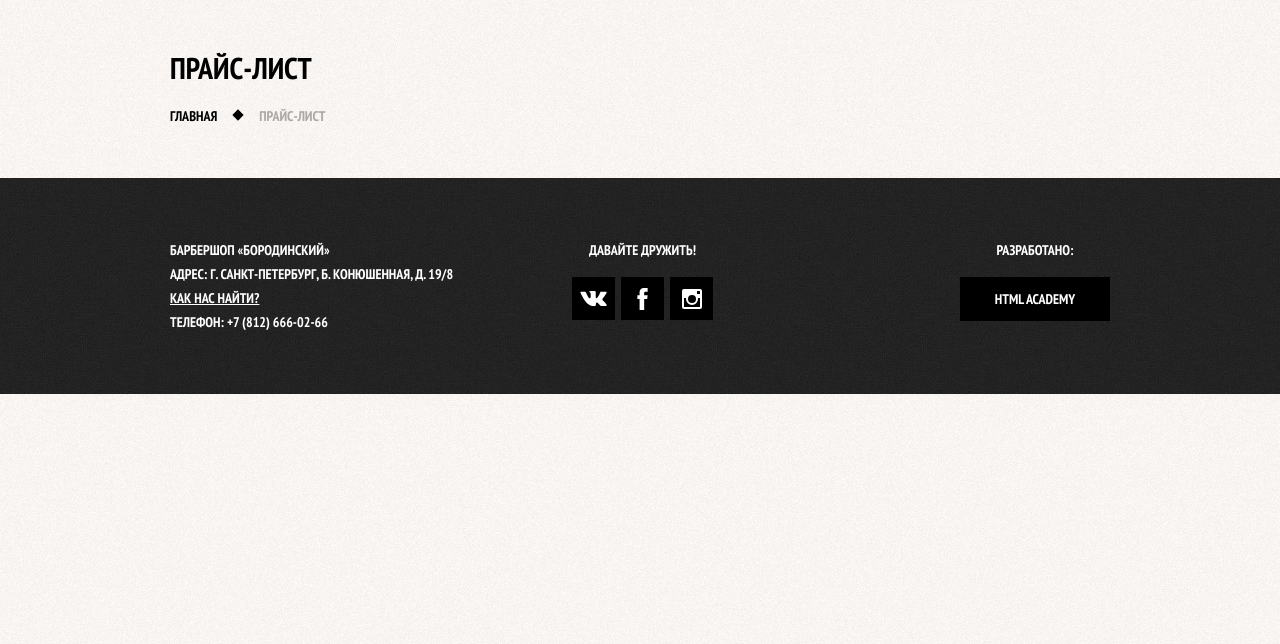
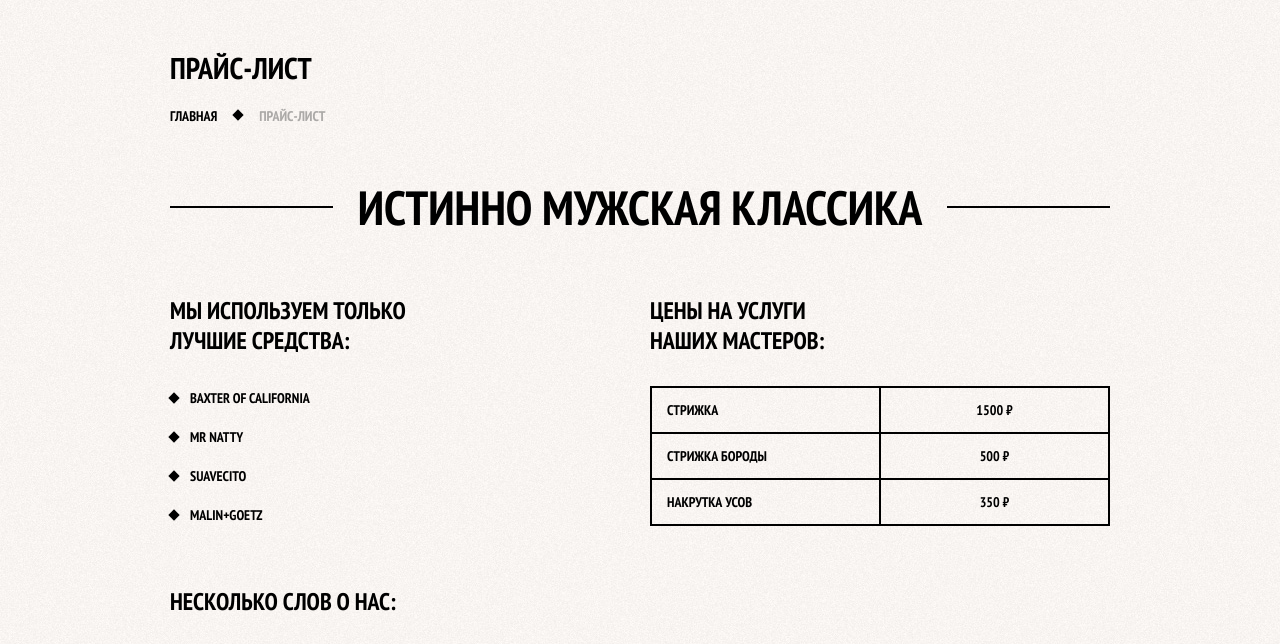
Before and after one commit to VShishova/1006507-barbershop-25, a plain HTML site: page price.html in a window 1280 px wide. Shown: the part 73-717 px from the top of the page. Drawn offline with Linux system fonts and the light colour scheme.

Commit message:
правки

```diff
--- a/css/style.css
+++ b/css/style.css
@@ -863,6 +863,151 @@ input[type="radio"].visually-hidden {
   transform: rotate(45deg);
 }
 
+.inner-content {
+  margin-bottom: 75px;
+}
+
+.inner-content h2 {
+  margin-top: 60px;
+  margin-bottom: 30px;
+
+  font-size: 24px;
+  line-height: 30px;
+}
+
+.inner-content h3 {
+  margin-top: 60px;
+  margin-bottom: 30px;
+
+  font-size: 20px;
+  line-height: 24px;
+}
+
+.inner-content h2 + h3 {
+  margin-top: 30px;
+}
+
+.inner-content p {
+  margin: 14px 0;
+}
+
+.inner-content table {
+  border-collapse: collapse;
+}
+
+.inner-content td {
+  padding: 10px 15px;
+
+  border: 2px solid #000000;
+}
+
+.inner-content .big-heading {
+  display: flex;
+  align-items: center;
+
+  margin-top: 55px;
+  margin-bottom: 65px;
+
+  font-size: 48px;
+  line-height: 48px;
+  text-align: center;
+}
+
+.big-heading::before,
+.big-heading::after {
+  content: "";
+
+  flex-grow: 1;
+  flex-shrink: 0;
+
+  width: 50px;
+  height: 2px;
+
+  background: #000000;
+}
+
+.big-heading::before {
+  margin-right: 25px;
+}
+
+.big-heading::after {
+  margin-left: 25px;
+}
+
+.custom-list-1 {
+  margin: 14px 0;
+  padding: 0;
+
+  list-style: none;
+}
+
+.custom-list-1 li {
+  position: relative;
+
+  margin-bottom: 15px;
+  padding-left: 20px;
+}
+
+.custom-list-1 li::before {
+  content: "";
+
+  position: absolute;
+  top: 8px;
+  left: 0;
+
+  width: 8px;
+  height: 8px;
+
+  background-color: #000000;
+  transform: rotate(45deg);
+}
+
+.custom-table-1 {
+  width: 100%;
+}
+
+.custom-table-1 td {
+  width: 50%;
+}
+
+.custom-table-1 td:last-child {
+  text-align: center;
+}
+
+.inner-columns {
+  display: flex;
+  flex-wrap: wrap;
+  justify-content: space-between;
+
+  margin: 60px 0;
+}
+
+.inner-column-left,
+.inner-column-right {
+  width: 460px;
+}
+
+.inner-column-left *:first-child,
+.inner-column-right *:first-child {
+  margin-top: 0;
+}
+
+.inner-column-left *:last-child,
+.inner-column-right *:last-child {
+  margin-bottom: 0;
+}
+
+.inner-columns > h2:first-child {
+  width: 460px;
+  margin-top: 0;
+  margin-right: 460px;
+  /* margin-right: calc(100% - 460px); */
+}
+
+.short-text {
+  padding-right: 80px;
+}
+
 .main-footer {
   margin-top: 65px;
   padding: 60px 0;
--- a/price.html
+++ b/price.html
@@ -40,6 +40,56 @@
           <li class="breadcrumbs-current">Прайс-лист</li>
         </ul>
       </div>
+
+      <section class="inner-content">
+
+        <h2 class="big-heading">Истинно мужская классика</h2>
+
+        <div class="inner-columns">
+          <div class="inner-column-left">
+
+            <h2>Мы используем только<br> лучшие средства:</h2>
+            <ul class="custom-list-1">
+              <li>Baxter of California</li>
+              <li>Mr Natty</li>
+              <li>Suavecito</li>
+              <li>Malin+Goetz</li>
+            </ul>
+          </div>
+          <div class="inner-column-right">
+
+            <h2>Цены на услуги <br>наших мастеров:</h2>
+            <table class="custom-table-1">
+              <tr>
+                <td>Стрижка</td>
+                <td>1500 ₽</td>
+              </tr>
+              <tr>
+                <td>Стрижка бороды</td>
+                <td>500 ₽</td>
+              </tr>
+              <tr>
+                <td>Накрутка усов</td>
+                <td>350 ₽</td>
+              </tr>
+            </table>
+
+          </div>
+        </div>
+
+        <div class="inner-columns">
+          <h2>Несколько слов о нас:</h2>
+          <div class="inner-column-left">
+            <p class="short-text">Наша парикмахерская занимается исключительно мужскими стрижками.
+              Стрижка каждого клиента для нас — это уникальная и продуманная до мелочей работа. Мы не работаем на количество, мы делаем качество.</p>
+          </div>
+          <div class="inner-column-right">
+            <p class="short-text">Наша мастерская расположена в центре города, поэтому сделать стильную стрижку можно в любое время,
+              даже в обеденный перерыв. Здесь вы можете погрузиться в удобную для вас атмосферу, чувствовать себя комфортно и свободно!</p>
+          </div>
+        </div>
+
+      </section>
 
     </main>
 
```
